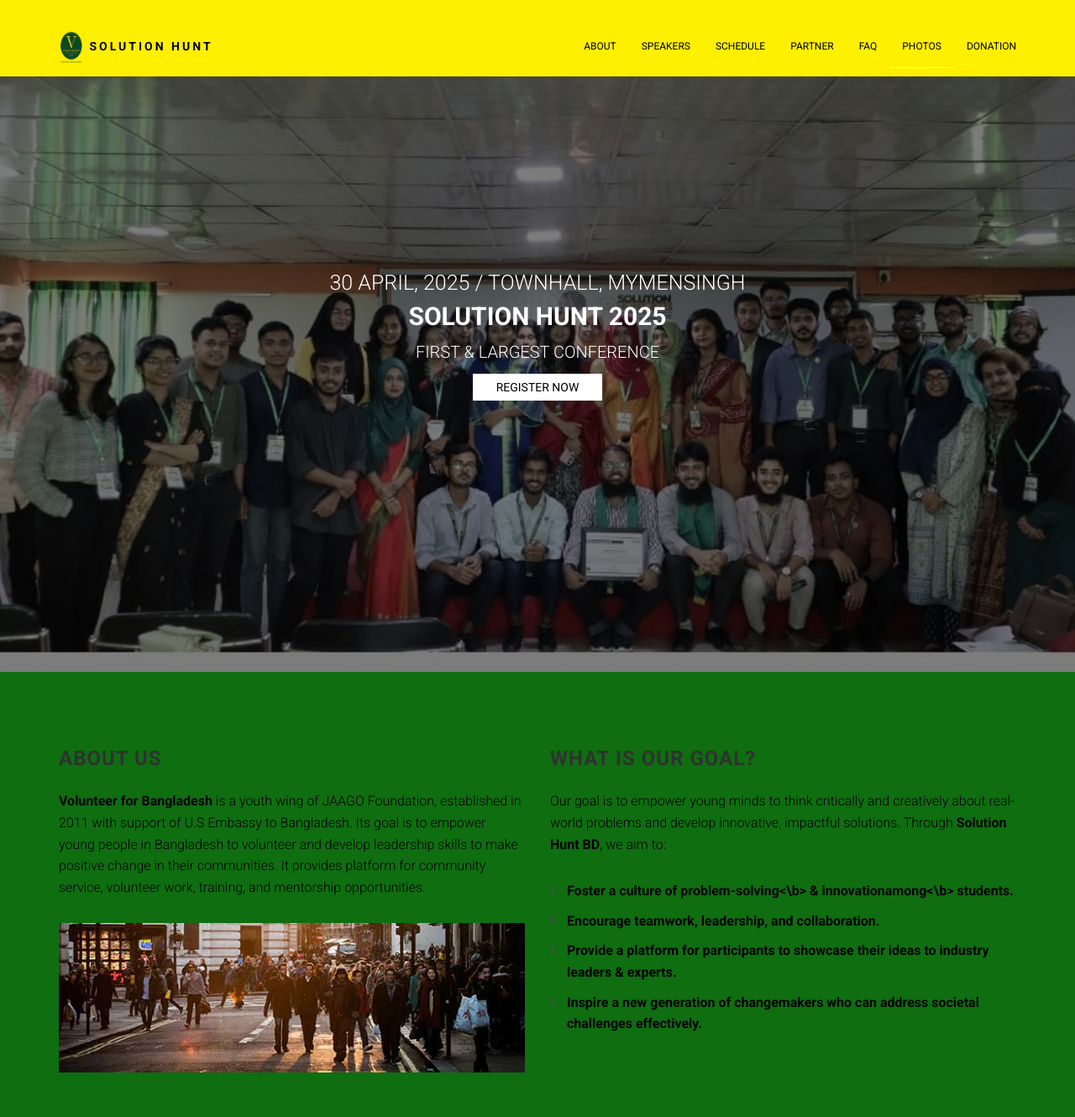
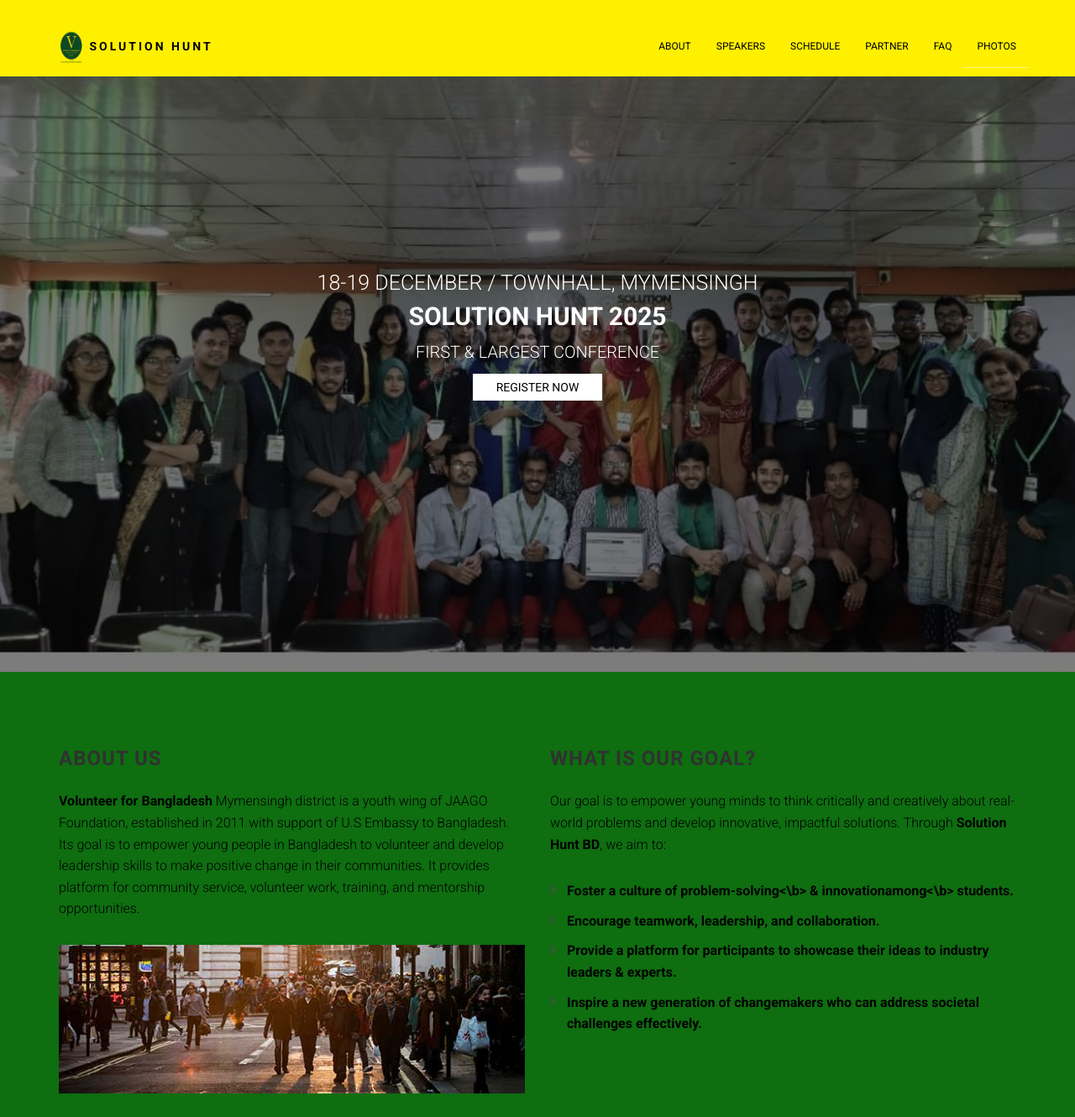
Before and after one commit to Foyezrabbi/vbd, a website: page index.html in a window 1280 px wide. Shown: the top 1330 px of the page at 84% size. Drawn offline with Linux system fonts and the light colour scheme; files whose address does not match are found by name.

Commit message:
Update index.html

```diff
--- a/index.html
+++ b/index.html
@@ -49,7 +49,6 @@
                     <!-- <li><a data-scroll href="#">Sponsorship</a></li> -->
                     <li><a data-scroll href="#faq">FAQ</a></li>
                     <li><a data-scroll href="#photos">Photos</a></li>
-                    <li><a href="donation.html">Donation</a></li>
                 </ul>
             </div>
         </div><!-- /.container -->
@@ -58,7 +57,7 @@
     <header id="site-header" class="site-header valign-center">
         <div class="intro">
 
-            <h2>30 April, 2025 / Townhall, Mymensingh</h2>
+            <h2> 18-19 December / Townhall, Mymensingh</h2>
 
             <h1>Solution Hunt 2025</h1>
 
@@ -76,7 +75,7 @@
 
                     <h3 class="section-title">About Us</h3>
 
-                    <p><b>Volunteer for Bangladesh</b> is a youth wing of JAAGO Foundation, established in 2011 with support of U.S Embassy to Bangladesh. Its goal is to empower young people in Bangladesh to volunteer and develop leadership skills to make positive change in their communities. It provides platform for community service, volunteer work, training, and mentorship opportunities.</p>
+                    <p><b>Volunteer for Bangladesh</b> Mymensingh district is a youth wing of JAAGO Foundation, established in 2011 with support of U.S Embassy to Bangladesh. Its goal is to empower young people in Bangladesh to volunteer and develop leadership skills to make positive change in their communities. It provides platform for community service, volunteer work, training, and mentorship opportunities.</p>
                     <figure>
                         <img alt="" class="img-responsive" src="assets/images/about-us.jpg">
                     </figure>
```
